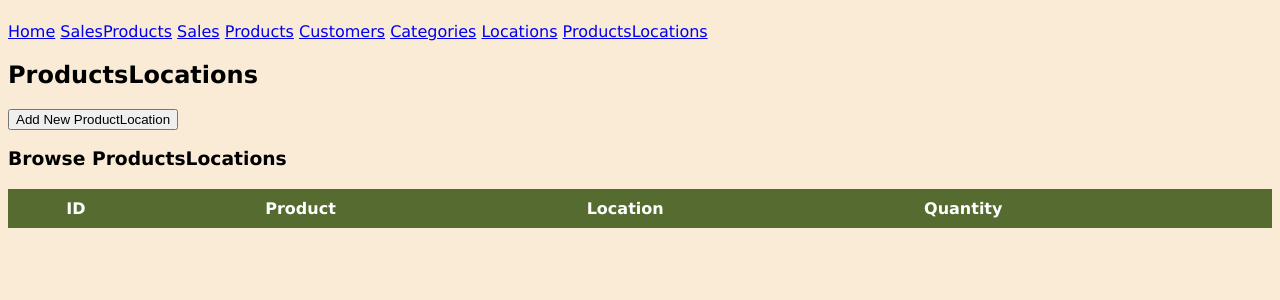
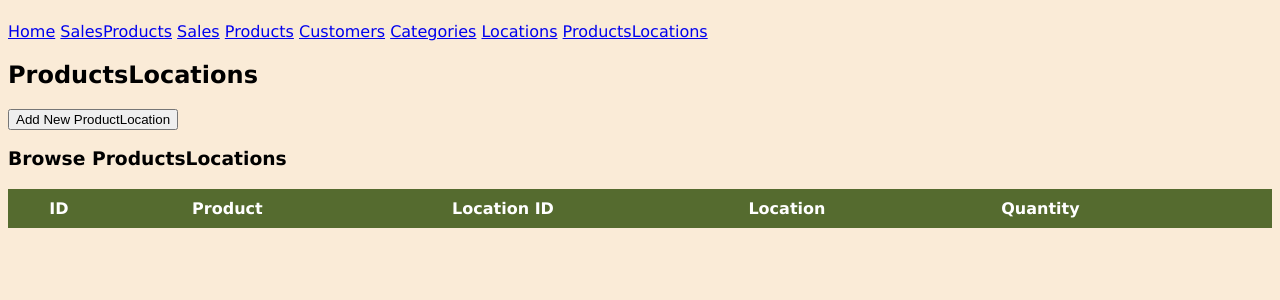
Before and after one commit to mishanwong/the-recursive-queries, a Flask app: page /products_locations_browse in a window 1280 px wide. Shown: the part 59-359 px from the top of the page. Run offline with Flask 3, Linux system fonts and the light colour scheme; data that the repository does not hold is empty; parts of the project's set-up code (start-up, migrations or seed data) failed here and were passed over.

Commit message:
Fixed the display issues, ProductLocations now working as intended!

```diff
--- a/app.py
+++ b/app.py
@@ -470,7 +470,7 @@ def locations_delete():
 def products_locations_browse():
     try:
         query = """
-            SELECT pl.productLocationId, p.name, CONCAT(l.aisle, '-', l.shelf, '-', l.slot) AS location, pl.quantity
+            SELECT pl.productLocationId, p.name AS productName, l.locationId, CONCAT(l.aisle, '-', l.shelf, '-', l.slot) AS location, pl.quantity
             FROM ProductsLocations AS pl
             JOIN Products AS p
             ON pl.productId = p.productId
@@ -492,7 +492,7 @@ def products_locations_browse():
         cur3 = db.execute_query(db_connection=db_connection, query=query3)
         locations = cur3.fetchall()
 
-        headers = ["ID", "Product", "Location", "Quantity"]
+        headers = ["ID", "Product", "Location ID", "Location", "Quantity"]
         return render_template("products_locations.j2", headers=headers, data=results, products=products, locations=locations)
     except pymysql.DatabaseError as e:
         return jsonify(str(e)), 500
--- a/templates/products_locations.j2
+++ b/templates/products_locations.j2
@@ -25,6 +25,7 @@
             data-id="{{ row["productLocationId"]}}"
             data-productName="{{ row["productName"]}}"
             data-locationId="{{ row["locationId"]}}"
+            data-location="{{ row["location"]}}"
             data-aisle="{{ row["aisle"]}}"
             data-shelf="{{ row["shelf"]}}"
             data-slot="{{ row["slot"]}}"
@@ -37,6 +38,7 @@
             data-id="{{ row["productLocationId"]}}"
             data-productName="{{ row["productName"]}}"
             data-locationId="{{ row["locationId"]}}"
+            data-location="{{ row["location"]}}"
             data-aisle="{{ row["aisle"]}}"
             data-shelf="{{ row["shelf"]}}"
             data-slot="{{ row["slot"]}}"
@@ -79,7 +81,7 @@
             </div>
         </fieldset>
         <button type="submit">Add</button>
-        <button type="button" id="clearAddForm">Cancel</button>
+        <button type="button" id="clearAddForm">Clear</button>
     </form>
 </div>
 
@@ -143,7 +145,7 @@
 
             <div>
                 <label>Location: </label>
-                <span id="delete-locationId"> </span>
+                <span id="delete-location"> </span>
             </div>
 
             <div>
@@ -163,6 +165,7 @@
             const id = event.target.getAttribute("data-id");
             const productName = event.target.getAttribute("data-productName");
             const locationId = event.target.getAttribute("data-locationId");
+            const location = event.target.getAttribute("data-location");
             const aisle = event.target.getAttribute("data-aisle");
             const shelf = event.target.getAttribute("data-shelf");
             const slot = event.target.getAttribute("data-slot");
@@ -183,6 +186,7 @@
             const id = event.target.getAttribute("data-id");
             const productName = event.target.getAttribute("data-productName");
             const locationId = event.target.getAttribute("data-locationId");
+            const location = event.target.getAttribute("data-location");
             const aisle = event.target.getAttribute("data-aisle");
             const shelf = event.target.getAttribute("data-shelf");
             const slot = event.target.getAttribute("data-slot");
@@ -191,7 +195,7 @@
             document.getElementById("delete-id-display").innerText = id;
             document.getElementById("delete-id").value = id;
             document.getElementById("delete-productName").innerText = productName;
-            document.getElementById("delete-locationId").innerText = locationId;
+            document.getElementById("delete-location").innerText = location;
             document.getElementById("delete-quantity").innerText = quantity;
 
             toggleDisplay("delete");
@@ -205,14 +209,17 @@
     document.getElementById("clearUpdateForm").addEventListener("click", () => {
         document.getElementById("updateProductLocation").reset();
         document.getElementById("update-id-display").innerText = "";
+        toggleDisplay("none");
     });
 
     document.getElementById("clearDeleteForm").addEventListener("click", () => {
+        toggleDisplay("none");
         document.getElementById("deleteProductLocation").reset();
         document.getElementById("delete-id-display").innerText = "";
         document.getElementById("delete-productName").innerText = "";
         document.getElementById("delete-locationId").innerText = "";
         document.getElementById("delete-quantity").innerText = "";
+
     });
 
     const addNewButton = document.getElementById("add-new");
@@ -237,6 +244,10 @@
             addForm.style.display = "none";
             editForm.style.display = "none";
             deleteForm.style.display = "block";
+        } else if (form === "none") {
+            addForm.style.display = "none";
+            editForm.style.display = "none";
+            deleteForm.style.display = "none";
         }
 
     };
```
